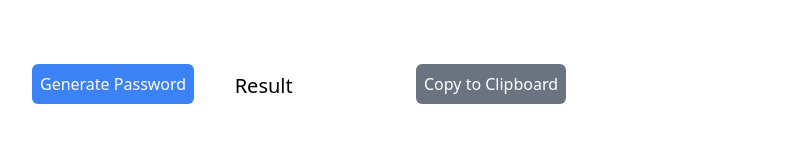
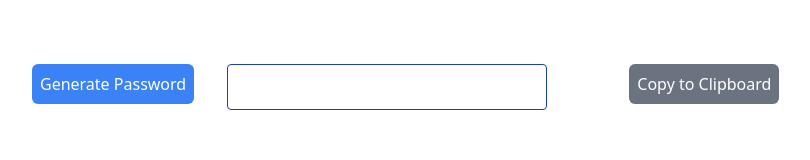
Before and after one commit to lokesh1729/password_generator_vanila_javascript, a website built with webpack: page src/index.html in a window 1280 px wide. Shown: the whole page, without its empty margins (224-1034 px from the left). Built offline with nearby package versions, Linux system fonts and the light colour scheme.

Commit message:
converted span to input textbox

```diff
--- a/src/index.html
+++ b/src/index.html
@@ -10,12 +10,15 @@
             <button id="generatePassword" class="btn bg-blue-500 absolute">
                 Generate Password
             </button>
-            <span class="ml-6 p-2 text-xl absolute left-1/3" id="result"
-                >Result</span
-            >
+            <input
+                class="w-80 ml-6 px-4 py-2 text-xl rounded border border-solid border-blue-800 absolute left-1/3"
+                id="result"
+                name="result"
+                value=""
+            />Result
             <button
                 id="copyToClipboard"
-                class="btn bg-gray-500 absolute left-1/2"
+                class="btn bg-gray-500 absolute left-2/3"
             >
                 Copy to Clipboard
             </button>
--- a/src/index.js
+++ b/src/index.js
@@ -74,7 +74,7 @@ document
             [...alphabets, ...numbers, ...specialChars],
             10
         )
-        document.getElementById('result').innerHTML = randomString
+        document.getElementById('result').value = randomString
     })
 
 document
```
